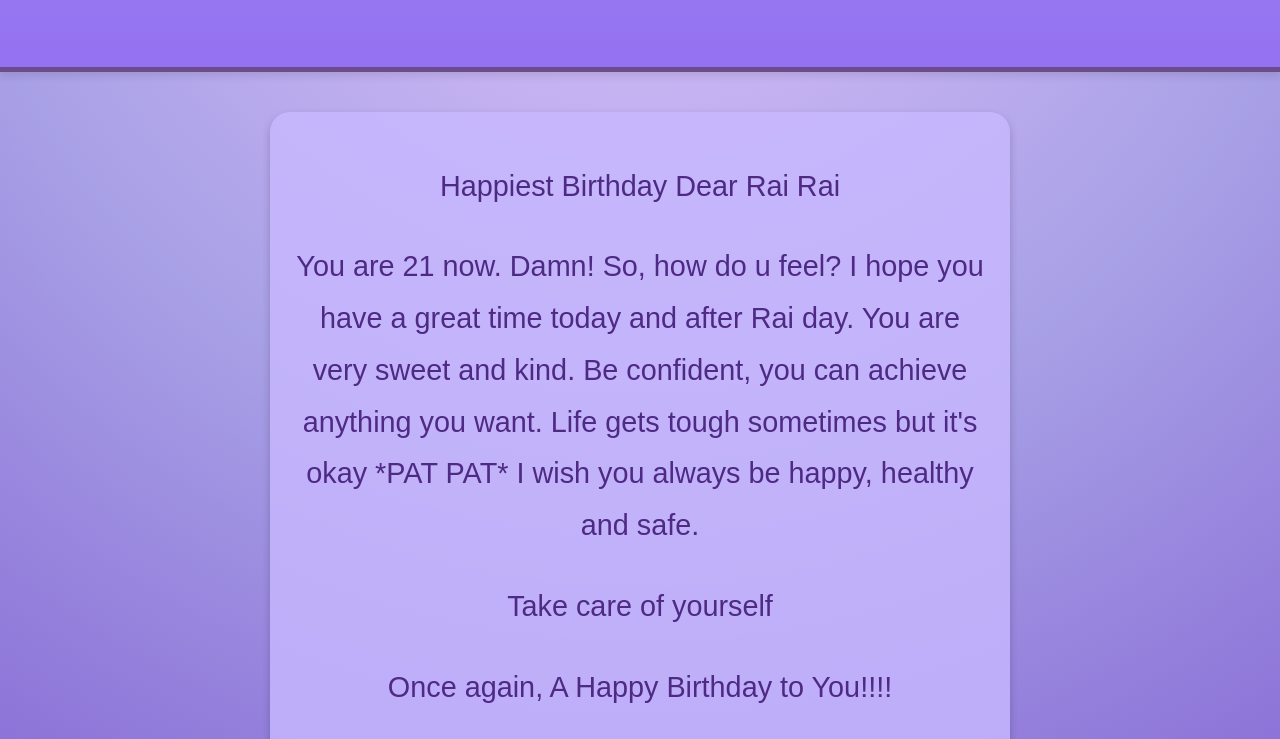
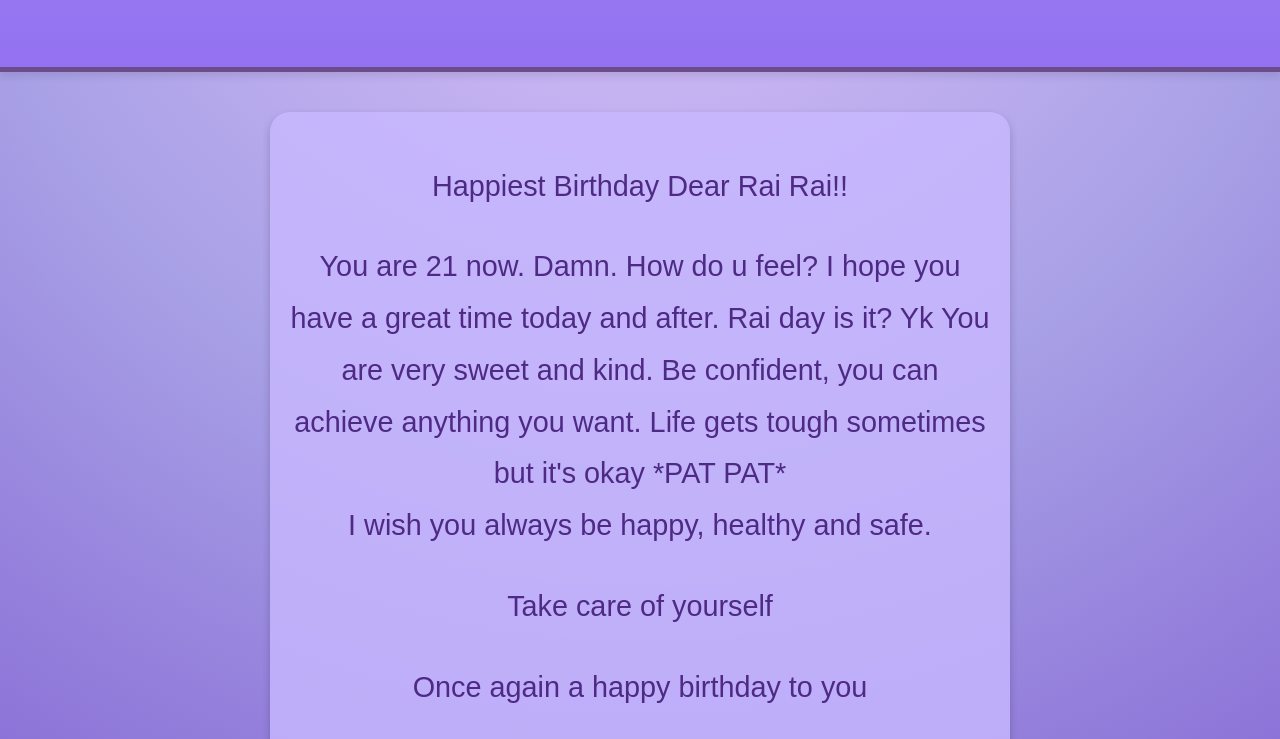
Before and after one commit to Megahas/Rai-BD, a plain HTML site: page friend5.html in a window 1280 px wide. Shown: the part 247-986 px from the top of the page. Drawn offline with Linux system fonts and the light colour scheme.

Commit message:
Update friend5.html

```diff
--- a/friend5.html
+++ b/friend5.html
@@ -3,7 +3,7 @@
 <head>
     <meta charset="UTF-8">
     <meta name="viewport" content="width=device-width, initial-scale=1.0">
-    <title>Happy Birthday, From Jinx!</title>
+    <title>Happy Birthday, From Nyanza!</title>
     <style>
         body {
             margin: 0;
@@ -102,18 +102,19 @@
 </head>
 <body>
     <div class="header">
-        <h1>Happy Birthday, From Moody Jinx!</h1>
+        <h1>Happy Birthday, From Moody Nyanza!</h1>
     </div>
     <div class="message">
-        <p>Happiest Birthday Dear Rai Rai</p>
-            You are 21 now. Damn! So, how do u feel?
-            I hope you have a great time today and after
-            Rai day. You are very sweet and kind.
+        <p>Happiest Birthday Dear Rai Rai!!</p>
+            You are 21 now. Damn. How do u feel?
+            I hope you have a great time today and after.
+            Rai day is it? Yk You are very sweet and kind.
             Be confident, you can achieve anything you want.
-            Life gets tough sometimes but it's okay *PAT PAT*
+            Life gets tough sometimes but it's okay
+            *PAT PAT*<br>
             I wish you always be happy, healthy and safe.
             <p>Take care of yourself</p>
-            <p>Once again, A Happy Birthday to You!!!!</p>
+            <p>Once again a happy birthday to you</p>
             <p>P.S. Love your cute drawings 🫶🏻</p>
     </div>
     <a href="index.html" class="back-button">Back to Birthday Page</a>
```
